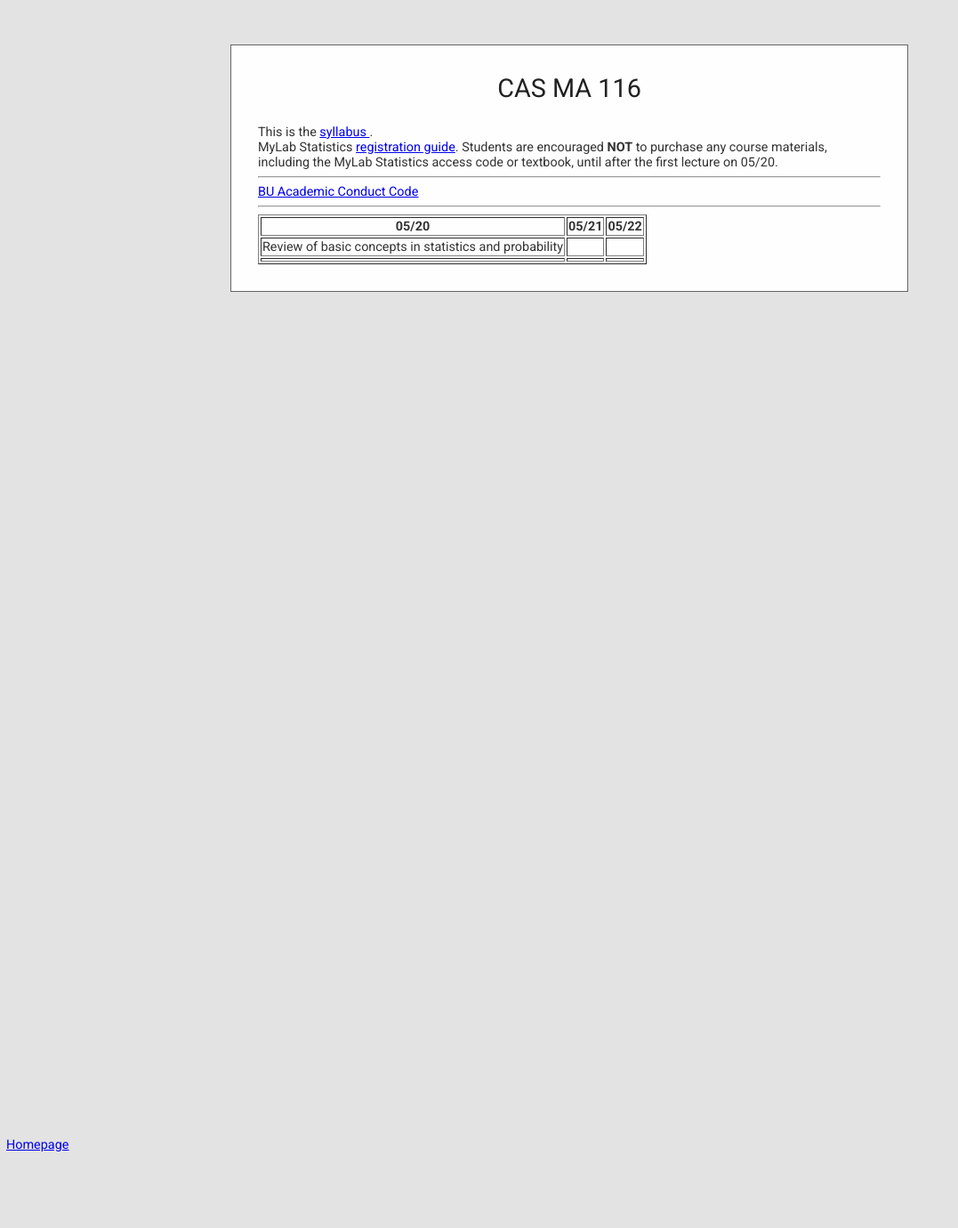
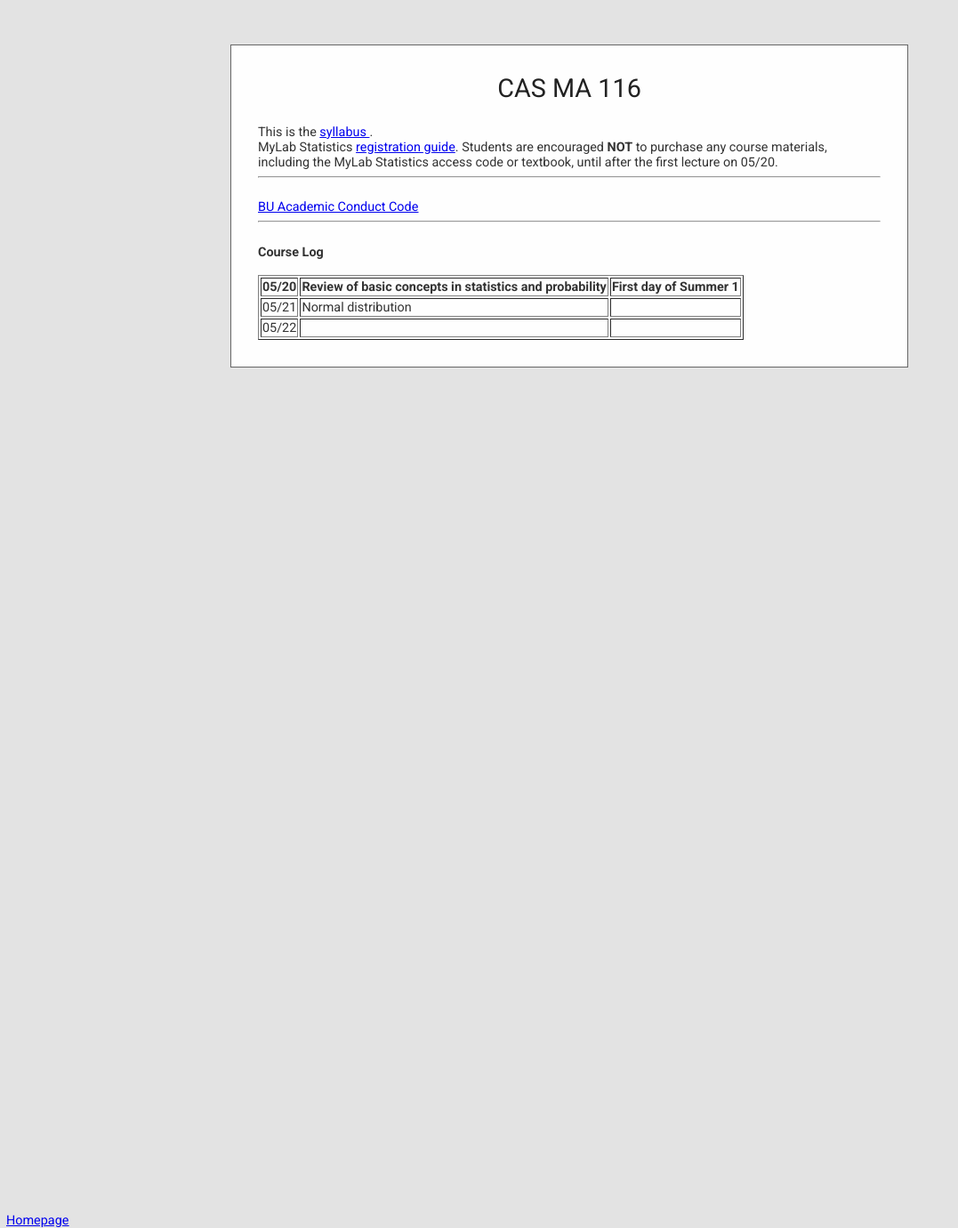
Before and after one commit to cesail/cesail.github.io, a Jekyll site: the page built from courses/25s1ma116/index.html, in a window 1280 px wide. Shown: the whole page at 89% size, without its empty margins (0-1077 px from the left). Built offline with Jekyll 4.4.1, drawn with Linux system fonts in a browser that asks for light colours; some web fonts are replaced; a script that is not in the unit is left out; before the commit the page ends 1295 px from its top, so only the background shows below that.

Commit message:
Update index.html

```diff
--- a/courses/25s1ma116/index.html
+++ b/courses/25s1ma116/index.html
@@ -67,24 +67,25 @@
     MyLab Statistics <a href="Student_Registration_Handout_li46446.pdf"> registration guide</a>.
         Students are encouraged <b>NOT</b> to purchase any course materials, including the MyLab Statistics access code or textbook, until after the first lecture on 05/20.<br>
 
- <hr>
+ <hr><br>
         <a href="https://www.bu.edu/academics/policies/academic-conduct-code/"> <u> BU Academic Conduct Code  </u></a>
-<hr>
+<hr><br>
 
-
+<b> Course Log</b> <br>
+<br>
 <table border="1">
   <tr>
     <th> 05/20 </th>
-    <th> 05/21  </th>
-    <th> 05/22 </th>
+    <th> Review of basic concepts in statistics and probability  </th>
+    <th> First day of Summer 1 </th>
   </tr>
   <tr>
-    <td> Review of basic concepts in statistics and probability </td>
-    <td> </td>
+    <td> 05/21 </td>
+    <td> Normal distribution </td>
     <td> </td>
   </tr>
   <tr>
-    <td></td>
+    <td> 05/22 </td>
     <td></td>
     <td></td>
   </tr>
```
